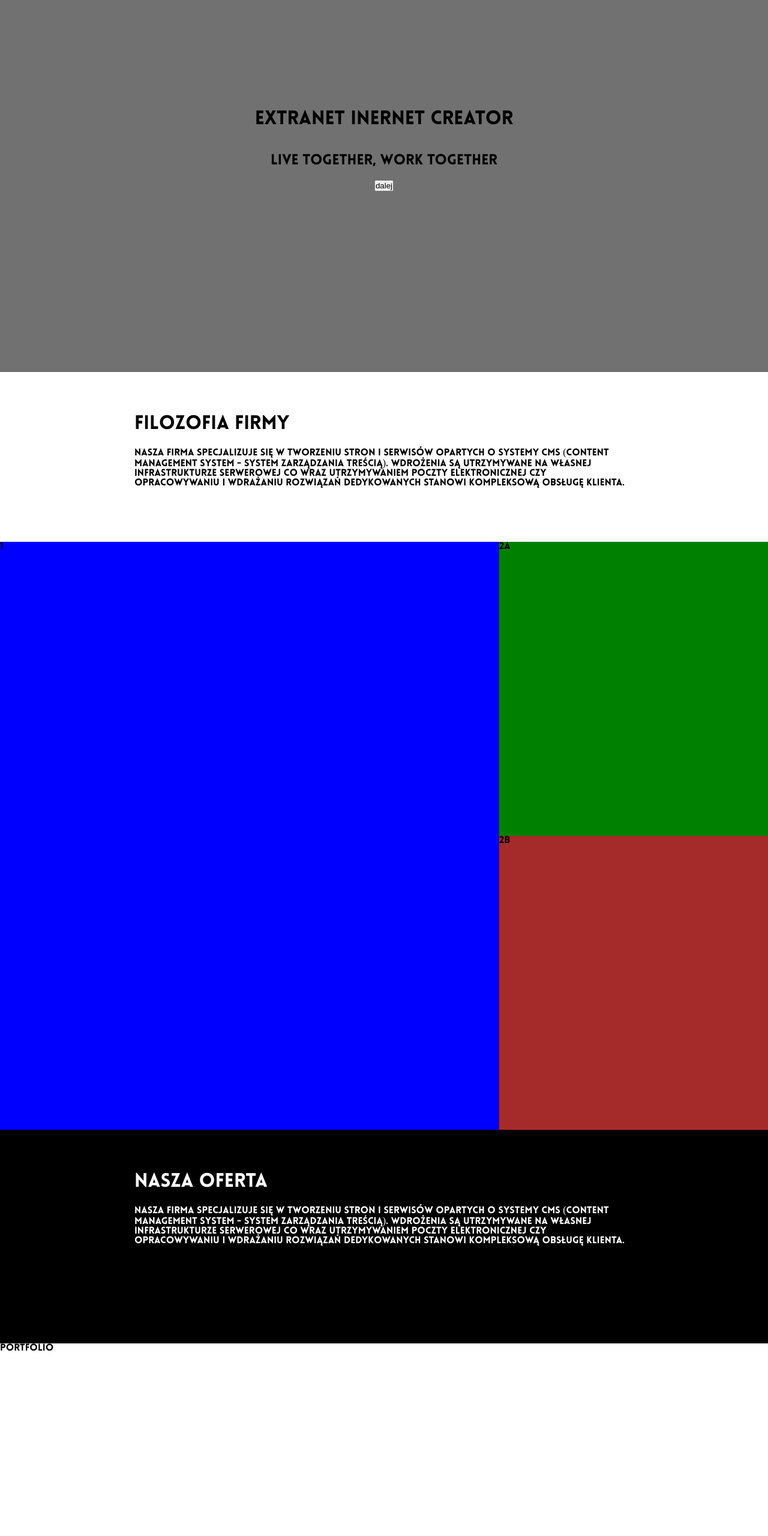
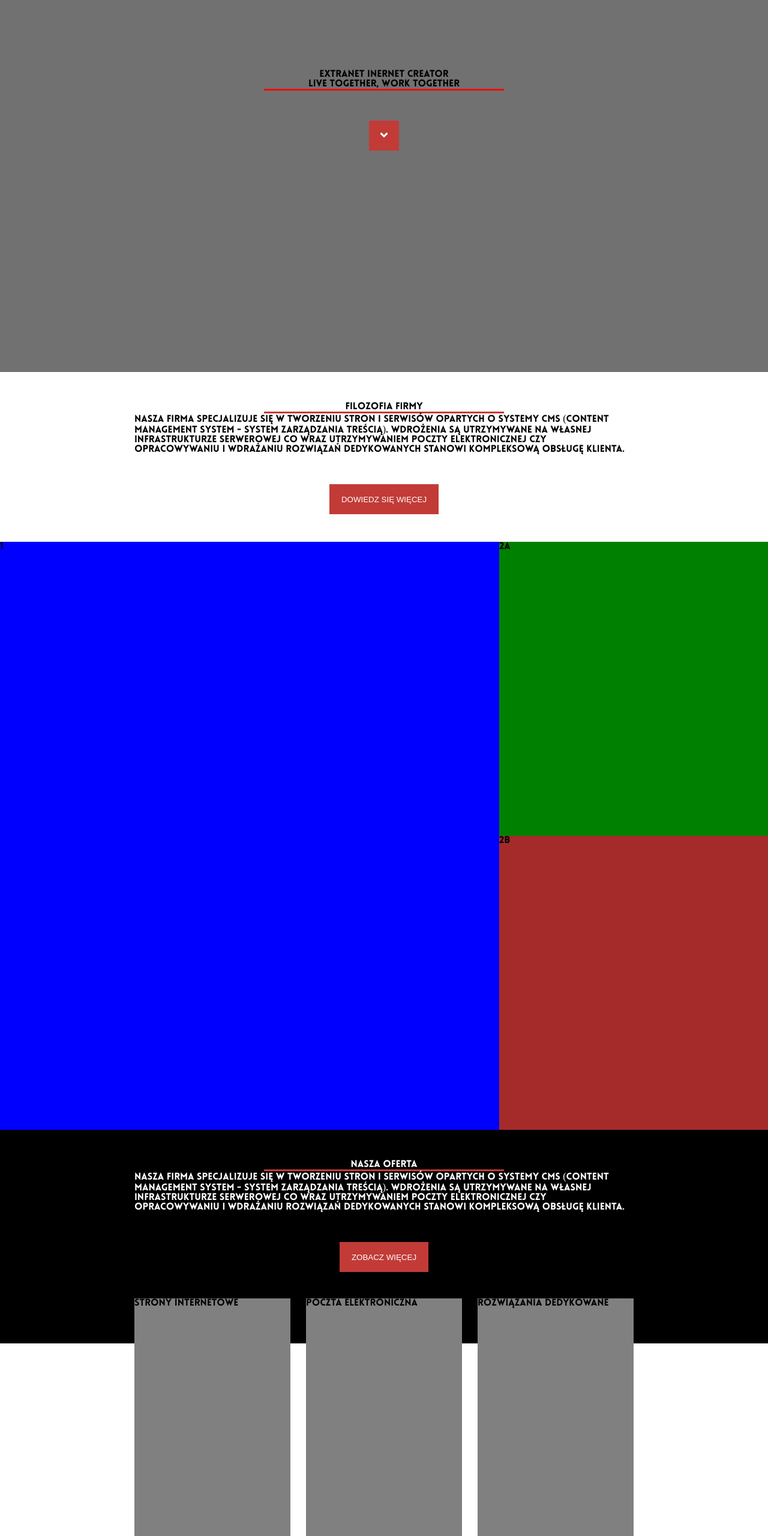
Before and after one commit to KolodziejczykTomasz/spa, a Gatsby site: page / in a window 1280 px wide. Shown: the part 180-2740 px from the top of the page at 60% size. Built offline with nearby package versions, Linux system fonts and the light colour scheme; Gatsby itself is replaced by a stand-in of ours.

Commit message:
Added a new styles to components.

```diff
--- a/package.json
+++ b/package.json
@@ -5,6 +5,11 @@
   "version": "0.1.0",
   "author": "Kyle Mathews <mathews.kyle@gmail.com>",
   "dependencies": {
+    "@fortawesome/fontawesome-svg-core": "^1.2.32",
+    "@fortawesome/free-brands-svg-icons": "^5.15.1",
+    "@fortawesome/free-solid-svg-icons": "^5.15.1",
+    "@fortawesome/react-fontawesome": "^0.1.13",
+    "@react-icons/all-files": "^4.1.0",
     "babel-plugin-styled-components": "^1.11.1",
     "gatsby": "^2.26.1",
     "gatsby-image": "^2.5.0",
--- a/src/components/footer.js
+++ b/src/components/footer.js
@@ -2,15 +2,75 @@ import React from "react"
 
 import styled from "styled-components"
 
-const StyledWrapper = styled.div`
+const MainWrapperFooter = styled.div`
   display: block;
   width: 100%;
   height: 100vh;
   padding: 0;
   margin: 0;
+  color: white;
   background-color: #717171;
 `
 
-const Footer = () => <StyledWrapper>Footer</StyledWrapper>
+const MainWrapperFooterContentTop = styled.div`
+  display: flex;
+  justify-content: space-between;
+  margin: 0 auto 0 auto;
+  height: 582px;
+  width: 900px;
+  padding: 30px 0 15px 0;
+`
+
+const MainWrapperFooterContentItemFirst = styled.div`
+  width: 260px;
+  height: 560px;
+`
+const MainWrapperFooterContentItemSecond = styled.div`
+  width: 300px;
+  height: 560px;
+`
+const MainWrapperFooterContentItemThird = styled.div`
+  width: 300px;
+  height: 560px;
+
+`
+
+const MainWrapperFooterContentBottom = styled.div`
+  width: 900px;
+  height: 110px;
+  margin: 0 auto;
+`
+
+const Footer = () => (
+  <MainWrapperFooter>
+    <MainWrapperFooterContentTop>
+      <MainWrapperFooterContentItemFirst>
+        <div>
+          <h1>Dane firmy</h1>
+          <div></div>
+        </div>
+      </MainWrapperFooterContentItemFirst>
+      <MainWrapperFooterContentItemSecond>
+        <div>
+          <h1>Kontakt</h1>
+          <div></div>
+        </div>
+      </MainWrapperFooterContentItemSecond>
+      <MainWrapperFooterContentItemThird>
+        <div>
+          <h1>Napisz do nas</h1>
+          <div></div>
+        </div>
+      </MainWrapperFooterContentItemThird>
+    </MainWrapperFooterContentTop>
+    <MainWrapperFooterContentBottom>
+      <p>
+        Wszystkie treści serwisu będące przedmiotem praw autorskich, o ile nie
+        jest to stwierdzone inaczej, są dostępne na licencji Creative Commons
+        Uznanie Autorstwa 4.0 Polska. Deklaracja Dostępności
+      </p>
+    </MainWrapperFooterContentBottom>
+  </MainWrapperFooter>
+)
 
 export default Footer
--- a/src/components/hero.js
+++ b/src/components/hero.js
@@ -1,8 +1,10 @@
 import React from "react"
+import { FaAngleDown } from "@react-icons/all-files/fa/FaAngleDown"
 
 import styled from "styled-components"
 
 const HeroWrapper = styled.div`
+  display: grid;
   width: 100%;
   height: 100vh;
   padding-top: 40px;
@@ -10,21 +12,32 @@ const HeroWrapper = styled.div`
 `
 const HeroWrapperHeader = styled.div`
   display: flex;
-  align-items: center;
-  justify-content: center;
   flex-direction: column;
+  margin-top: 20%;
   width: 100%;
-  height: 100%;
+  height: 40%;
+  z-index: 999;
 `
-const HeroWrapperHeaderTitle = styled.h1`
+const HeroWrapperHeaderTitle = styled.div`
   display: inline-block;
   text-align: center;
-  width: 100%;
+  width: auto;
 `
-const HeroWrapperHeaderSubtitle = styled.h2`
+const HeroWrapperHeaderSubtitle = styled.div`
   display: inline-block;
   text-align: center;
-  width: 100%;
+  margin: 0 auto;
+  width: 400px;
+  border-bottom: 3px solid red;
+`
+const ButtonWrapper = styled.button`
+  display: block;
+  margin: 50px auto;
+  width: 50px;
+  height: 50px;
+  padding: 5px 5px;
+  background-color: #c23b37;
+  border: none;
 `
 
 const Hero = () => (
@@ -33,9 +46,11 @@ const Hero = () => (
       <HeroWrapperHeaderTitle>Extranet inernet creator</HeroWrapperHeaderTitle>
       <HeroWrapperHeaderSubtitle>
         live together, work together
-      </HeroWrapperHeaderSubtitle> <button>dalej</button>
+      </HeroWrapperHeaderSubtitle>
+      <ButtonWrapper>
+        <FaAngleDown style={{ fontSize: 20, color: "white" }} />
+      </ButtonWrapper>
     </HeroWrapperHeader>
-
   </HeroWrapper>
 )
 
--- a/src/components/main.js
+++ b/src/components/main.js
@@ -3,6 +3,7 @@ import React from "react"
 import styled from "styled-components"
 
 const MainWrapper = styled.div`
+  display: grid;
   width: 100%;
   max-width: 1920px;
   margin: 0 auto;
@@ -16,6 +17,19 @@ const MainWrapperSectionContent = styled.div`
   padding: 50px 0;
   width: 832px;
   margin: 0 auto;
+`
+const ButtonWrapper = styled.button`
+  display: block;
+  margin: 50px auto;
+  width: auto;
+  height: 50px;
+  padding: 3px 20px;
+  background-color: #c23b37;
+  border: none;
+`
+const ButtonText = styled.span`
+  text-transform: uppercase;
+  color: white;
 `
 
 const MainWrapperProject = styled.div``
@@ -57,16 +71,38 @@ const MainWrapperOferContent = styled.div`
   padding: 50px 0 185px;
 `
 
-const MainWrapperPortfolio = styled.div`
+const MainWrapperPortfolioSection = styled.div`
+  width: 100%;
+`
+
+const MainWrapperPortfolioSectionContent = styled.div`
+  display: flex;
+  justify-content: space-between;
+  margin: -75px auto 0 auto;
   height: 582px;
-  padding: 0 0 75px 0;
+  width: 832px;
+  padding: 0 0 15px 0;
+`
+
+const MainWrapperPortfolioSectionContentItem = styled.div`
+  width: 260px;
+  height: 560px;
+  background-color: grey;
+`
+
+const Header = styled.div`
+  display: block;
+  text-align: center;
+  margin: 0 auto;
+  width: 400px;
+  border-bottom: 3px solid #c23b37;
 `
 
 const Main = () => (
   <MainWrapper>
     <MainWrapperSection>
       <MainWrapperSectionContent>
-        <h1>Filozofia firmy</h1>
+        <Header>Filozofia firmy</Header>
         <div>
           Nasza firma specjalizuje się w tworzeniu stron i serwisów opartych o
           systemy CMS (Content Management System - system zarządzania treścią).
@@ -74,6 +110,9 @@ const Main = () => (
           utrzymywaniem poczty elektronicznej czy opracowywaniu i wdrażaniu
           rozwiązań dedykowanych stanowi kompleksową obsługę klienta.
         </div>
+        <ButtonWrapper>
+          <ButtonText>dowiedz się więcej</ButtonText>
+        </ButtonWrapper>
       </MainWrapperSectionContent>
     </MainWrapperSection>
     <MainWrapperProject>
@@ -91,7 +130,7 @@ const Main = () => (
     </MainWrapperProject>
     <MainWrapperOfer>
       <MainWrapperOferContent>
-        <h1>Nasza oferta</h1>
+        <Header>Nasza oferta</Header>
         <div>
           Nasza firma specjalizuje się w tworzeniu stron i serwisów opartych o
           systemy CMS (Content Management System - system zarządzania treścią).
@@ -99,9 +138,24 @@ const Main = () => (
           utrzymywaniem poczty elektronicznej czy opracowywaniu i wdrażaniu
           rozwiązań dedykowanych stanowi kompleksową obsługę klienta.
         </div>
+        <ButtonWrapper>
+          <ButtonText>Zobacz więcej</ButtonText>
+        </ButtonWrapper>
       </MainWrapperOferContent>
     </MainWrapperOfer>
-    <MainWrapperPortfolio>Portfolio</MainWrapperPortfolio>
+    <MainWrapperPortfolioSection>
+      <MainWrapperPortfolioSectionContent>
+        <MainWrapperPortfolioSectionContentItem>
+          Strony internetowe
+        </MainWrapperPortfolioSectionContentItem>
+        <MainWrapperPortfolioSectionContentItem>
+          Poczta elektroniczna
+        </MainWrapperPortfolioSectionContentItem>
+        <MainWrapperPortfolioSectionContentItem>
+          Rozwiązania dedykowane
+        </MainWrapperPortfolioSectionContentItem>
+      </MainWrapperPortfolioSectionContent>
+    </MainWrapperPortfolioSection>
   </MainWrapper>
 )
 
--- a/src/components/navigation.js
+++ b/src/components/navigation.js
@@ -14,6 +14,7 @@ const NavWrapper = styled.div`
   border-bottom: 2px solid #f7f7f7;
   margin-bottom: 50px;
   background-color: transparent;
+  z-index: 9999;
 `
 
 const NavMain = styled.div`
@@ -45,7 +46,7 @@ const NavButton = styled(Link)`
     left: 0%;
     bottom: 0;
     height: 4px;
-    background: orangered;
+    background: #c23b37;
   }
   :hover {
     color: white;
@@ -55,7 +56,7 @@ const NavButton = styled(Link)`
     left: 0;
   }
   :focus {
-    border: 3px dotted red;
+    border: 3px dotted #c23b37;
   }
 `
 
```
Also changed, not shown: 1 other file.
